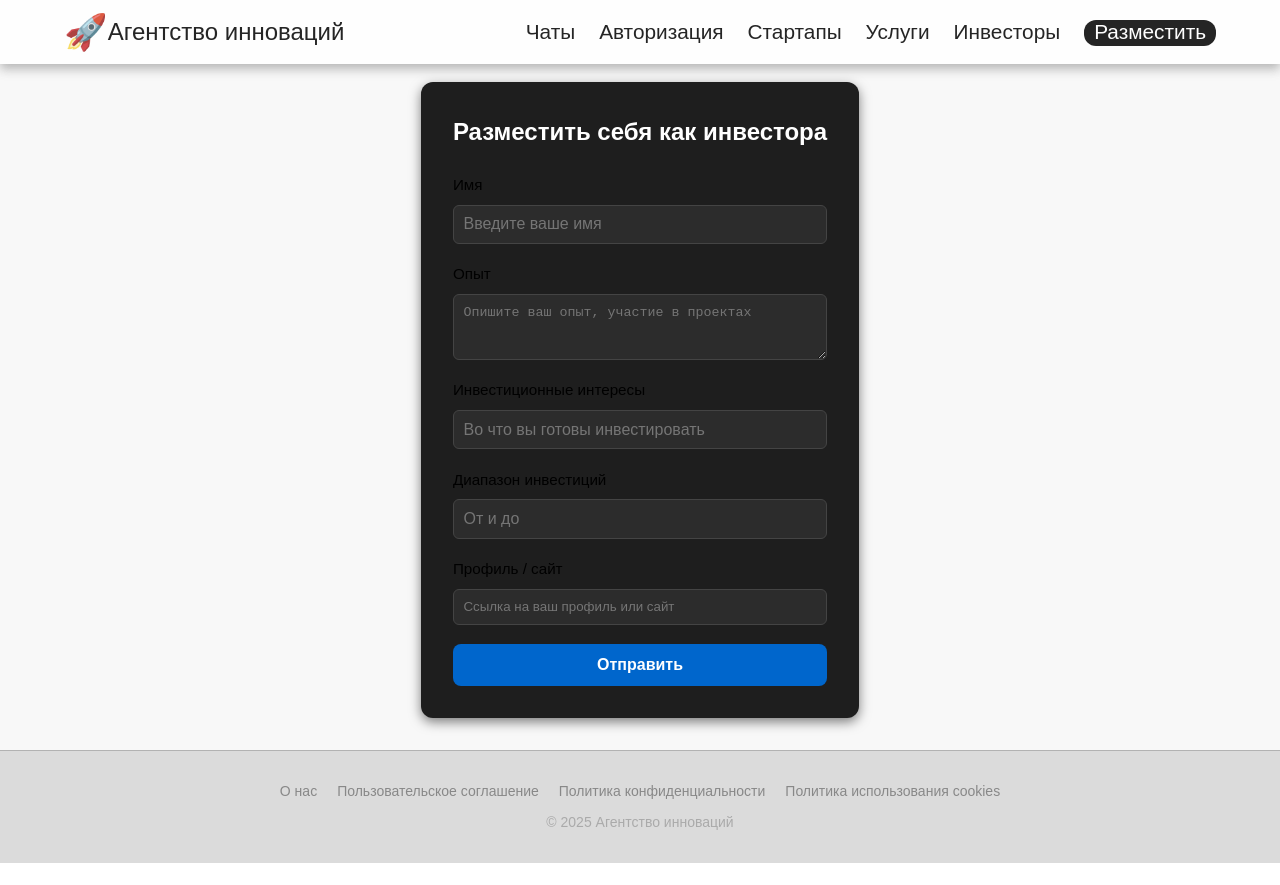
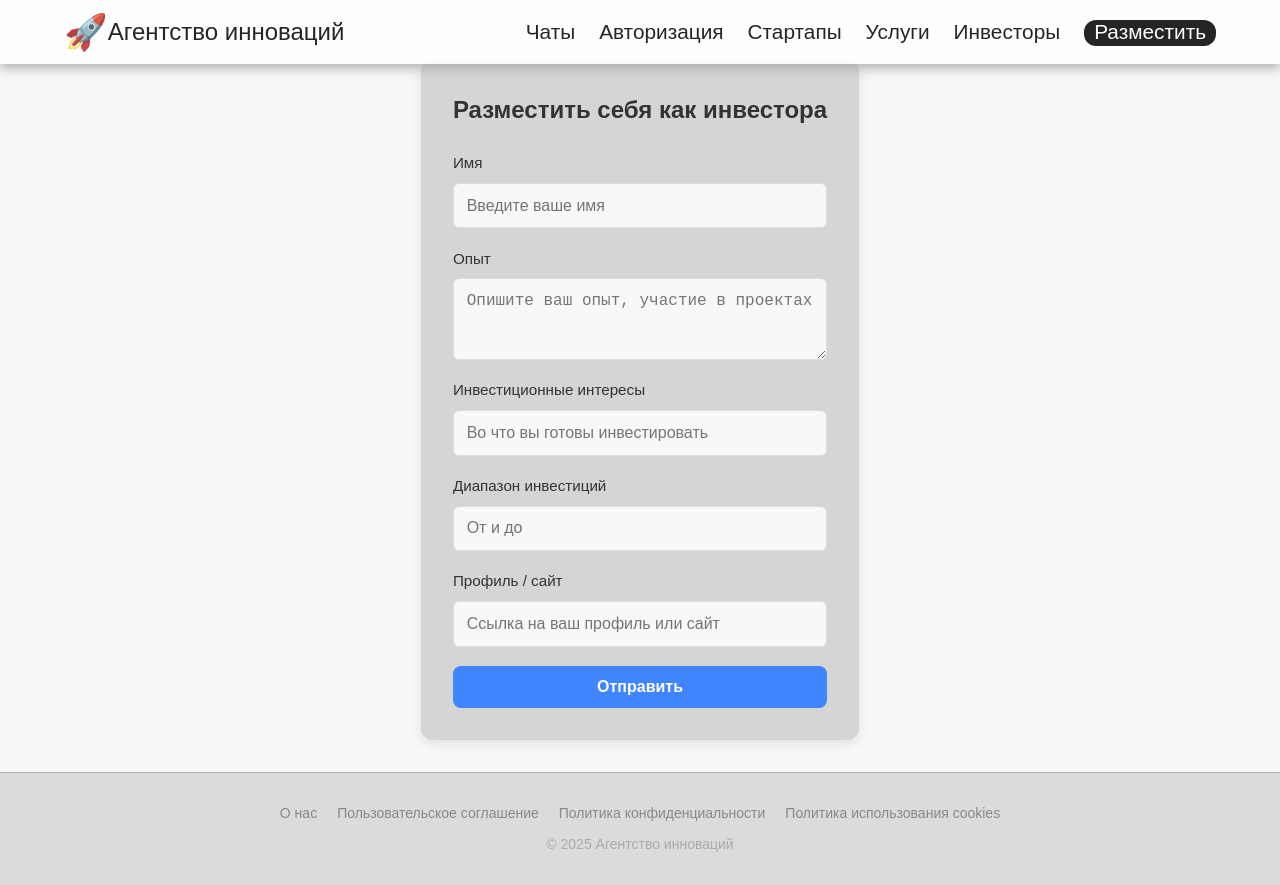
Before and after one commit to GodTNTO2/xaxakaton, a React (Vite) app in the folder frontend/: page /upload in a window 1280 px wide. Before the commit the page ends 863 px from the top, so only its background shows below. Built offline with nearby package versions, Linux system fonts and the light colour scheme.

Commit message:
upload.css

```diff
--- a/frontend/src/pages/upload.css
+++ b/frontend/src/pages/upload.css
@@ -2,22 +2,23 @@
   display: flex;
   justify-content: center;
   padding: 2rem;
-    color: #fff;
+  background-color: #f8f8f8; /* Светлый фон */
 }
 
 .upload-container {
   max-width: 500px;
   width: 100%;
-    background-color: #1e1e1e;
+  background-color: #d5d5d5; /* Белый фон для контейнера */
   border-radius: 12px;
   padding: 2rem;
-    box-shadow: 0 4px 12px rgba(0, 0, 0, 0.5);
+  box-shadow: 0 4px 12px rgba(0, 0, 0, 0.1); /* Легкая тень */
 }
 
 .upload-container h2 {
   text-align: center;
   margin-bottom: 1.5rem;
   font-size: 1.5rem;
+  color: #333; /* Темный цвет для текста */
 }
 
 .upload-field {
@@ -29,27 +30,29 @@
 .upload-field label {
   margin-bottom: 0.5rem;
   font-size: 0.95rem;
+  color: #333; /* Темный цвет для текста */
 }
 
 .upload-field input,
 .upload-field textarea {
-    padding: 0.6rem;
-    border: 1px solid #444;
+  padding: 0.8rem;
+  border: 1px solid #ddd; /* Светлая граница */
   border-radius: 6px;
-    background-color: #2c2c2c;
-    color: #fff;
+  background-color: #f8f8f8; /* Светлый фон */
+  color: #333; /* Темный текст */
+  font-size: 1rem;
 }
 
 .upload-field input:focus,
 .upload-field textarea:focus {
   outline: none;
-    border-color: #3f85ff;
+  border-color: #3f85ff; /* Цвет при фокусе */
 }
 
 button[type="submit"] {
   width: 100%;
   padding: 0.75rem;
-    /* background-color: #3f85ff; */
+  background-color: #3f85ff; /* Голубой фон */
   color: white;
   border: none;
   border-radius: 8px;
@@ -59,5 +62,5 @@
 }
 
 button[type="submit"]:hover {
-    background-color: #2f6ee2;
+  background-color: #2f6ee2; /* Цвет при наведении */
 }
```
Lines whose indentation alone changed are shown as unchanged.
